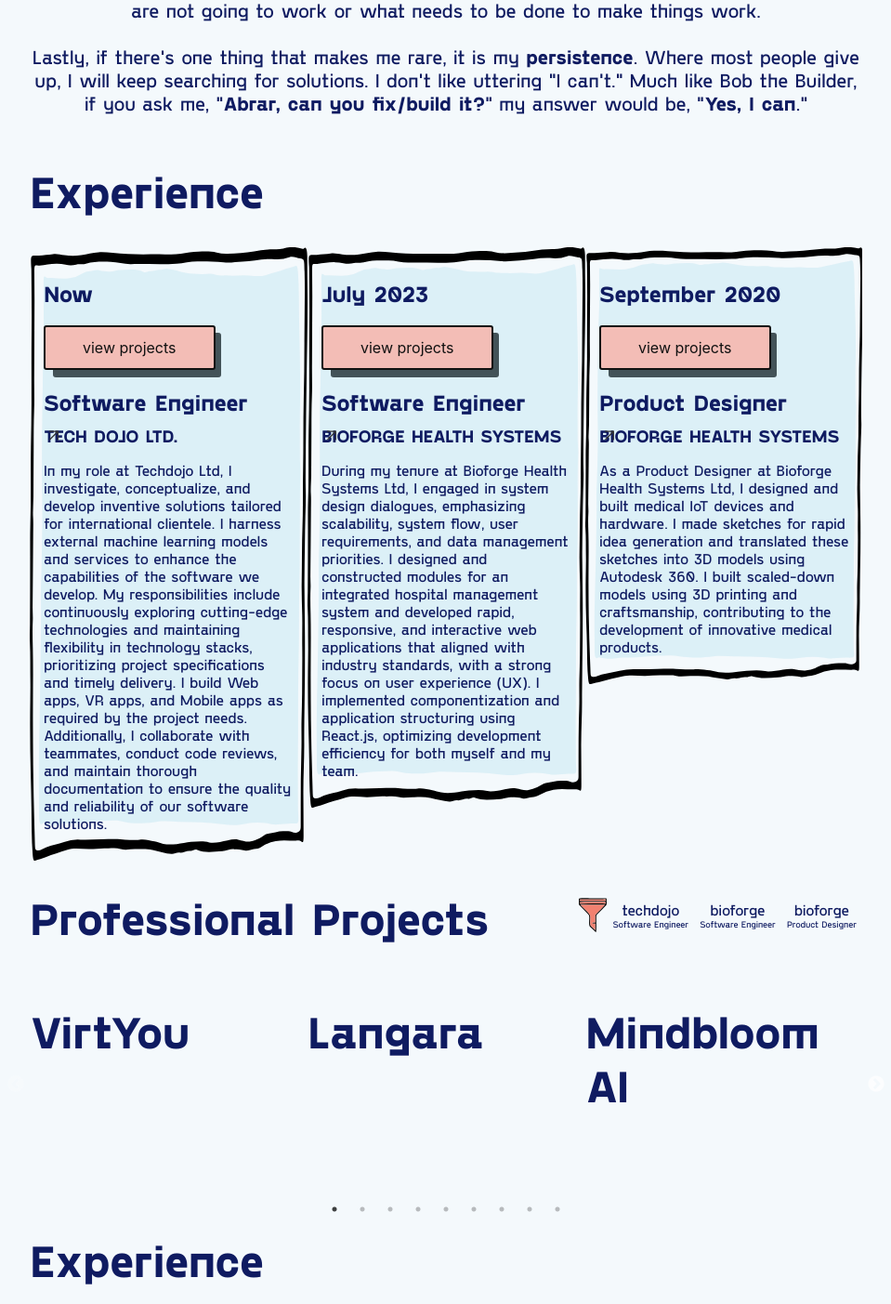
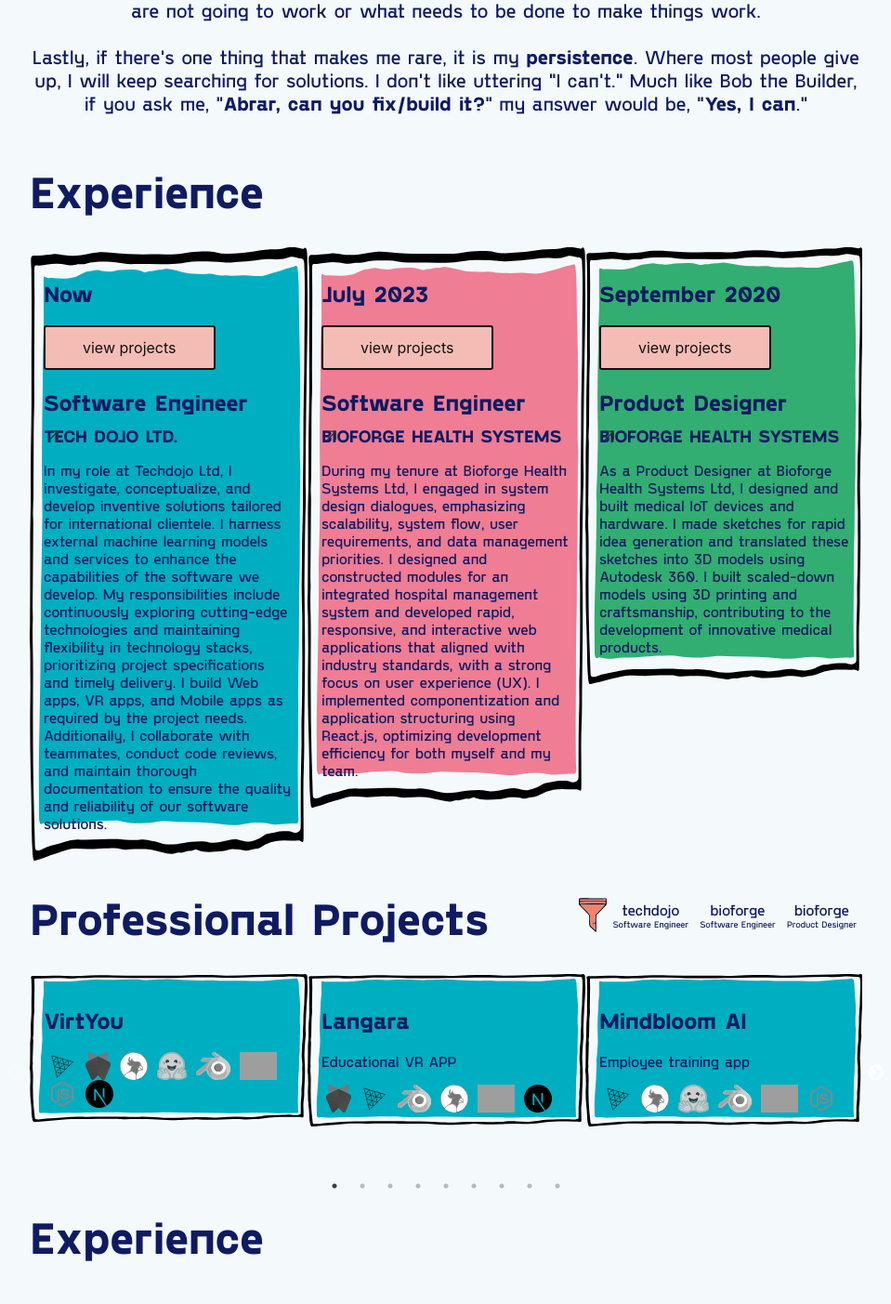
Before and after one commit to AbrarChowdhury/next-portfolio, a Next.js app: page / in a window 1280 px wide. Shown: the part 1327-2730 px from the top of the page at 93% size, without its empty margins (160-1119 px from the left). Built offline with nearby package versions, Linux system fonts and the light colour scheme; grey boxes are pictures that could not be loaded.

Commit message:
make visual changes to the projects

```diff
--- a/components/TechIcons.js
+++ b/components/TechIcons.js
@@ -1,6 +1,6 @@
 import React from "react"
 
-const TechIcons = ({ iconList,className }) => {
+const TechIcons = ({ iconList,className,height="50px" }) => {
   return (
     <div className='tech' style={{ display: "flex", flexWrap:"wrap", maxWidth: "100%",}}>
       {iconList?.map(({ href, src, alt, name },i) => (
@@ -31,7 +31,7 @@
               className='tech-icon'
               style={{
                 width: "auto",
-                height: "50px",
+                height: height,
               }}
             />
           </a>
--- a/components/newXP/Projects.js
+++ b/components/newXP/Projects.js
@@ -1,8 +1,28 @@
 import React from 'react'
+import TechIcons from '../TechIcons'
 
 const Projects = ({project}) => {
+  const imageMap = {
+    "techdojo":`url(feelgoodboxes/rect_back_blue.svg)`,
+    "bioforge-2":`url(/feelgoodboxes/rect_back_pink.svg)`,
+    "bioforge-1":`url(/feelgoodboxes/rect_back_green.svg)`,
+  }
   return (
-    <div><h1>{project.title}</h1></div>
+    <div
+    style={{
+      display: "block",
+      padding: "15px",
+      background: imageMap[project.during],
+      backgroundSize: "100% 100%",
+      backgroundRepeat: "no-repeat",
+      backgroundPosition: "center",
+    }}
+    >
+      <h2>{project.title}</h2>
+      <p>{project.shortDesc}</p>
+      <TechIcons iconList={project.iconList} height='30px'/>
+
+    </div>
   )
 }
 
--- a/components/newXP/XpSection.js
+++ b/components/newXP/XpSection.js
@@ -19,16 +19,15 @@
     setProjects(projects.filter((project) => project.during == during))
   }
   const experienceCards = experience.map(
-    ({ date, role, company, companyURL, responsibilities, during }) => (
+    ({ date, role, company, companyURL, responsibilities, during, background }) => (
       <div
         style={{
           display: "block",
           padding: "15px",
-          background: "url(rect_back.svg)",
+          background: `url(${background})`,
           backgroundSize: "100% 100%",
           backgroundRepeat: "no-repeat",
           backgroundPosition: "center",
-          minHeight: "170px",
         }}
       >
         <div>
--- a/components/newXP/xpData.js
+++ b/components/newXP/xpData.js
@@ -16,6 +16,7 @@
     responsibilities:
       "In my role at Techdojo Ltd, I investigate, conceptualize, and develop inventive solutions tailored for international clientele. I harness external machine learning models and services to enhance the capabilities of the software we develop. My responsibilities include continuously exploring cutting-edge technologies and maintaining flexibility in technology stacks, prioritizing project specifications and timely delivery. I build Web apps, VR apps, and Mobile apps as required by the project needs. Additionally, I collaborate with teammates, conduct code reviews, and maintain thorough documentation to ensure the quality and reliability of our software solutions.",
     during: "techdojo",
+    background: "feelgoodboxes/rect_back_blue.svg",
   },
   {
     date: "July 2023",
@@ -25,6 +26,7 @@
     responsibilities:
       "During my tenure at Bioforge Health Systems Ltd, I engaged in system design dialogues, emphasizing scalability, system flow, user requirements, and data management priorities. I designed and constructed modules for an integrated hospital management system and developed rapid, responsive, and interactive web applications that aligned with industry standards, with a strong focus on user experience (UX). I implemented componentization and application structuring using React.js, optimizing development efficiency for both myself and my team.",
     during: "bioforge-2",
+    background: "/feelgoodboxes/rect_back_pink.svg",
   },
   {
     date: "September 2020",
@@ -34,6 +36,7 @@
     responsibilities:
       "As a Product Designer at Bioforge Health Systems Ltd, I designed and built medical IoT devices and hardware. I made sketches for rapid idea generation and translated these sketches into 3D models using Autodesk 360. I built scaled-down models using 3D printing and craftsmanship, contributing to the development of innovative medical products.",
     during: "bioforge-1",
+    background: "/feelgoodboxes/rect_back_green.svg",
   },
 ]
 
@@ -112,7 +115,6 @@
       ],
     },
     during: "bioforge-2",
-
   },
   {
     imageSrc: "./project_images/hms_lab.gif",
@@ -131,7 +133,6 @@
       ],
     },
     during: "bioforge-2",
-
   },
   {
     imageSrc: "./project_images/hms_stastistics.gif",
@@ -150,7 +151,6 @@
       ],
     },
     during: "bioforge-2",
-
   },
   {
     imageSrc: "./project_images/hms_appointment.gif",
@@ -169,7 +169,6 @@
       ],
     },
     during: "bioforge-2",
-
   },
   {
     imageSrc: "./images/vsm.png",
@@ -223,6 +222,4 @@
   },
 ]
 
-
-
-export {experience, projects}
+export { experience, projects }
```
Also changed, not shown: public/feelgoodboxes/rect_back_green.svg (renamed from public/feelgoodboxes/rect_back_greeb.svg). Lines whose indentation alone changed are shown as unchanged.
